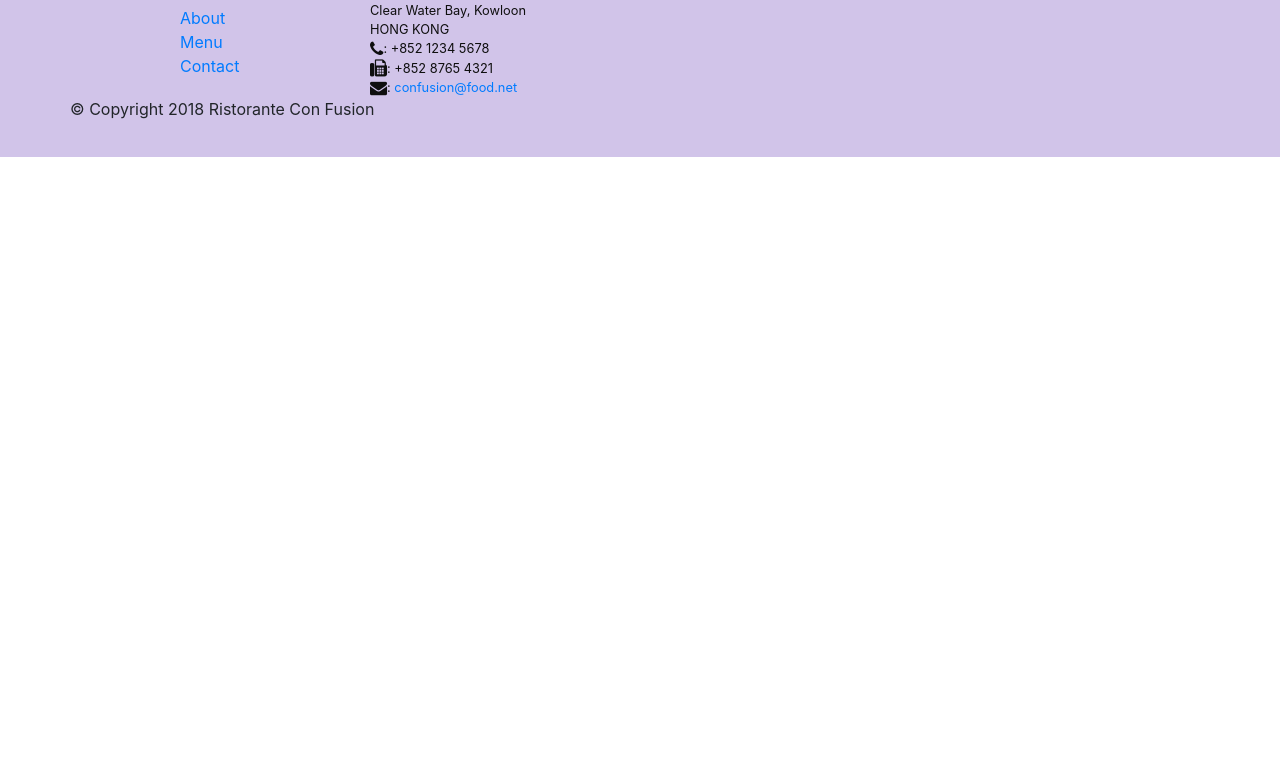
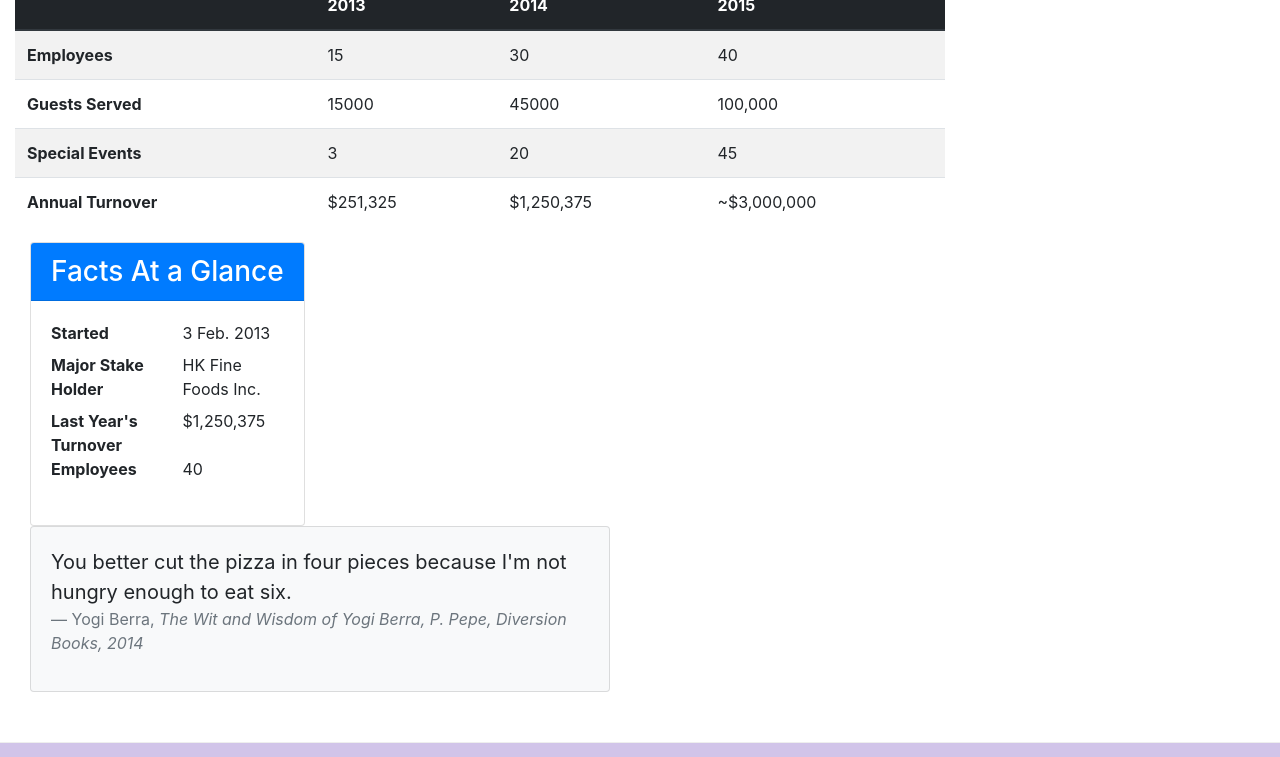
Before and after one commit to DaoNguyenPhuongAnh/git-test, a website: page aboutus.html in a window 1280 px wide. Shown: the part 1375-2132 px from the top of the page. Before the commit the page ends 1532 px from the top, so only its background shows below. Drawn offline with nearby package versions, Linux system fonts and the light colour scheme.

Commit message:
Tables and Cards

```diff
--- a/aboutus.html
+++ b/aboutus.html
@@ -88,6 +88,83 @@
             </div>
        </div>
 
+       <div class="row row-content">
+        <div class="col-12 col-sm-9">
+            	<div class="table-responsive">
+                                    <table class="table table-striped">
+                	                        <thead class="thead-dark">
+                	                            <tr>
+                	                                <th>&nbsp;</th>
+                	                                <th>2013</th>
+                	                                <th>2014</th>
+                	                                <th>2015</th>
+                	                            </tr>
+                	                        </thead>
+                	                        <tbody>
+                	                            <tr>
+                	                                <th>Employees</th>
+                	                                <td>15</td>
+                	                                <td>30</td>
+                	                                <td>40</td>
+                	                            </tr>
+                	                            <tr>
+                	                                <th>Guests Served</th>
+                	                                <td>15000</td>
+                	                                <td>45000</td>
+                	                                <td>100,000</td>
+                	                            </tr>
+                	                            <tr>
+                	                                <th>Special Events</th>
+                	                                <td>3</td>
+                	                                <td>20</td>
+                	                                <td>45</td>
+                	                            </tr>
+                	                            <tr>
+                	                                <th>Annual Turnover</th>
+                	                                <td>$251,325</td>
+                	                                <td>$1,250,375</td>
+                	                                <td>~$3,000,000</td>
+                	                            </tr>
+                	                        </tbody>
+                	                    </table>
+                	                </div>
+
+        </div>
+         <div class="col-12 col-sm-6">
+            	<div class="col-12 col-sm-6">
+                	                <div class="card">
+                	                    <h3 class="card-header bg-primary text-white">Facts At a Glance</h3>
+                	                    <div class="card-body">
+                	                        <dl class="row">
+                	                            <dt class="col-6">Started</dt>
+                	                            <dd class="col-6">3 Feb. 2013</dd>
+                	                            <dt class="col-6">Major Stake Holder</dt>
+                	                            <dd class="col-6">HK Fine Foods Inc.</dd>
+                	                            <dt class="col-6">Last Year's Turnover</dt>
+                	                            <dd class="col-6">$1,250,375</dd>
+                	                            <dt class="col-6">Employees</dt>
+                	                            <dd class="col-6">40</dd>
+                	                        </dl>
+                	                    </div>
+                	                </div>
+                	            </div>
+                                	<div class="col-12">
+                                    	                <div class="card card-body bg-light">
+                                    	                    <blockquote class="blockquote">
+                                    	                        <p class="mb-0">You better cut the pizza in four pieces because
+                                    	                            I'm not hungry enough to eat six.</p>
+                                    	                        <footer class="blockquote-footer">Yogi Berra,
+                                    	                            <cite title="Source Title">The Wit and Wisdom of Yogi Berra,
+                                    	                            P. Pepe, Diversion Books, 2014</cite>
+                                    	                        </footer>
+                                    	                    </blockquote>
+                                    	                </div>
+                                    	            </div>
+
+
+        </div>
+   </div>
+
     </div>
 
     <footer class="footer">
```
